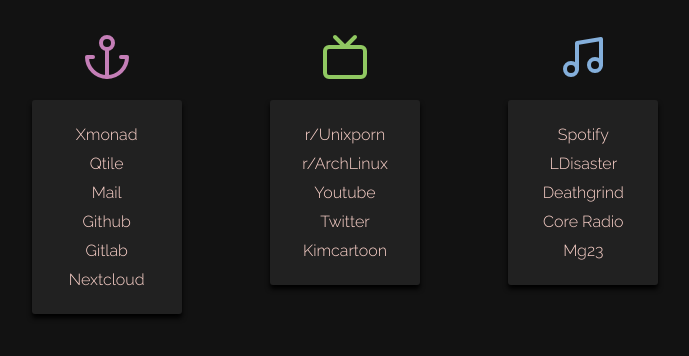
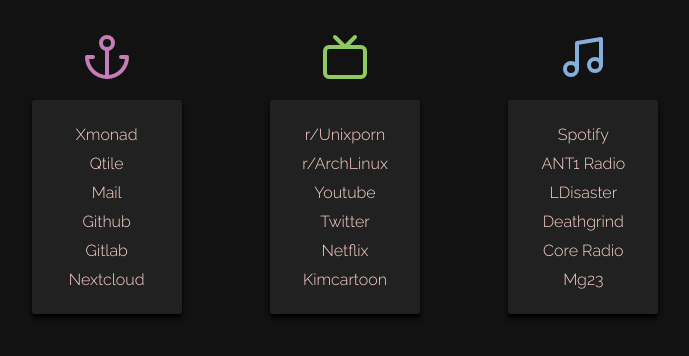
Before and after one commit to MitasTech/CarnelianOS, a plain HTML site: page startpage/index.html in a window 1280 px wide. Shown: the part 410-766 px from the top of the page, without its empty margins (295-984 px from the left). Drawn offline with Linux system fonts and the light colour scheme.

Commit message:
Update index.html

```diff
--- a/startpage/index.html
+++ b/startpage/index.html
@@ -73,6 +73,7 @@
             <li><a class="bm" href="https://www.reddit.com/r/archlinux/">r/ArchLinux</a></li>
             <li><a class="bm" href="https://www.youtube.com/">Youtube</a></li>
             <li><a class="bm" href="https://twitter.com/home">Twitter</a></li>
+            <li><a class="bm" href="https://netflix.com">Netflix</a></li>
             <li><a class="bm" href="https://kimcartoon.to/">Kimcartoon</a></li>
           </div>
         </div>
@@ -81,6 +82,7 @@
           <div class="icon"><img src="icons/music.svg" /></div>
           <div class="bookmarks mus">
             <li><a class="bm" href="https://open.spotify.com/">Spotify</a></li>
+             <li><a class="bm" href="https://open.spotify.com/">ANT1 Radio</a></li>
             <li><a class="bm" href="https://thelastdisaster.org/">LDisaster</a></li>
             <li><a class="bm" href="https://deathgrind.club/">Deathgrind</a></li>
             <li><a class="bm" href="https://coreradio.ru/">Core Radio</a></li>
```
